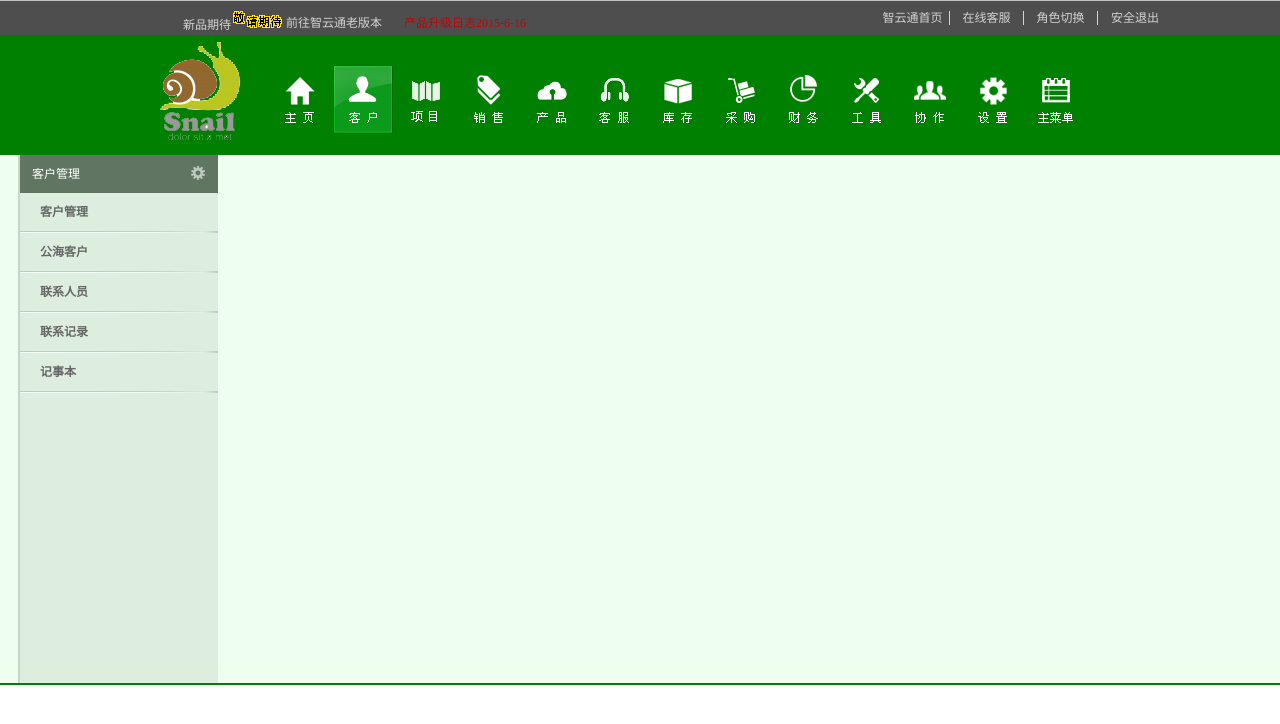
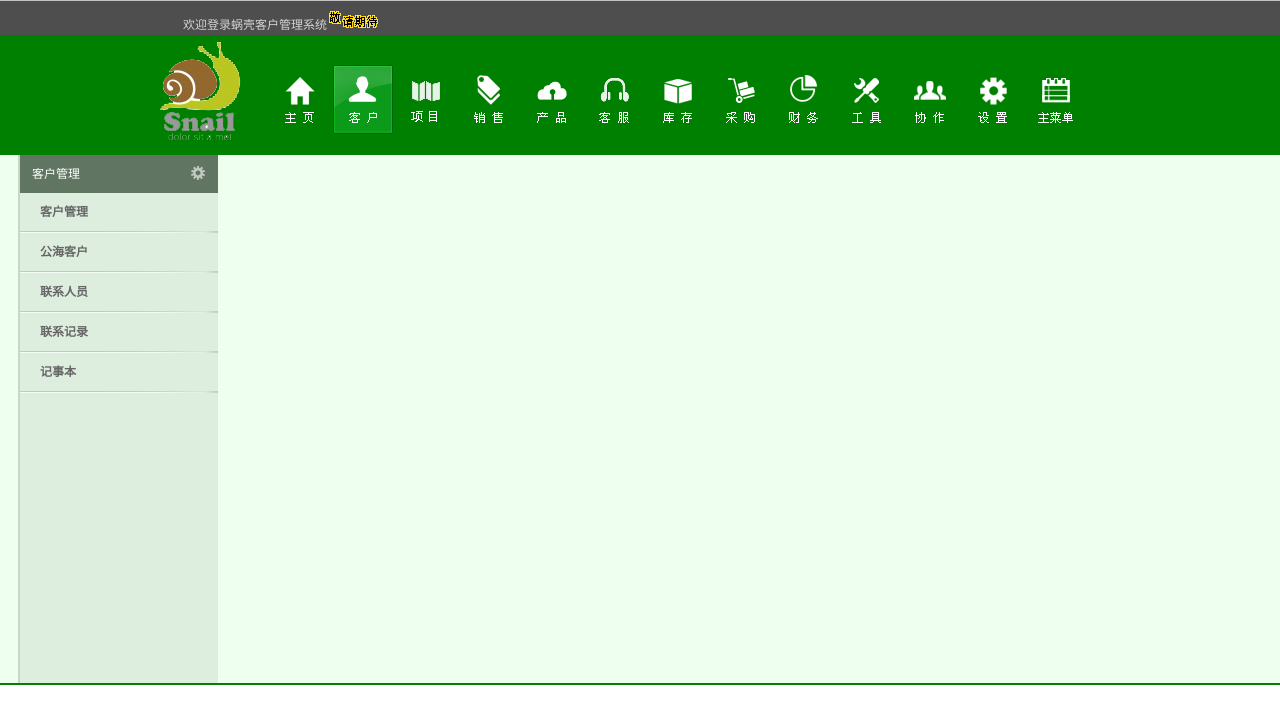
Before and after one commit to 120764482/xiaozu, a website: page app/views/lytzy.html in a window 1280 px wide. Shown: the top 724 px of the page. Drawn offline with Linux system fonts and the light colour scheme.

Commit message:
3.29 xllyt

```diff
--- a/app/styles/lytzy.css
+++ b/app/styles/lytzy.css
@@ -273,7 +273,7 @@
 	height: 14px;
 	margin-top: 10px;
 	float: left;
-	margin-left: 350px;
+	margin-left: 650px;
 }
 .lzheader ul li{
 	width: 74px;
@@ -284,7 +284,7 @@
 	font-size: 12px;
 	line-height: 14px;
 }
-.lzheader ul li:nth-child(4){
+.lzheader ul li:nth-child(2){
 	border: none;
 }
 .lzheader ul li a{
--- a/app/views/lytzy.html
+++ b/app/views/lytzy.html
@@ -1,14 +1,12 @@
 <link rel="stylesheet" href="../styles/lytzy.css" />
 <div ng-controller="lytzyCtrl">
 	<div class="lzheader">
-		<p class="p1">新品期待</p>
+		<p class="p1">欢迎登录蜗壳客户管理系统</p>
 		<img src="../images/1.gif"/>
-		<p class="p2">前往智云通老版本</p>
-		<p class="p3">产品升级日志2015-6-16</p>
+
 		<ul>
-			<li><a href="javascript:;">智云通首页</a></li>
-			<li><a href="javascript:;">在线客服</a></li>
-			<li><a href="javascript:;">角色切换</a></li>
+			<li><a href="javascript:;">首页</a></li>
+
 			<li><a href="javascript:;" ng-click="tuichu()">安全退出</a></li>
 		</ul>
 	</div>
```
